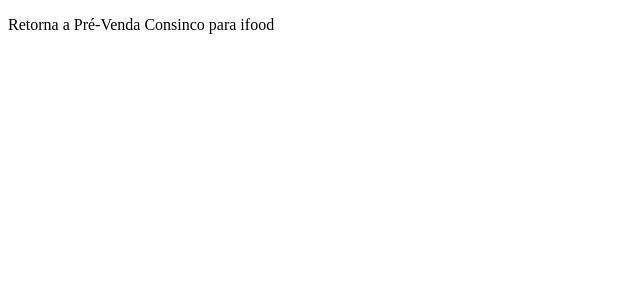
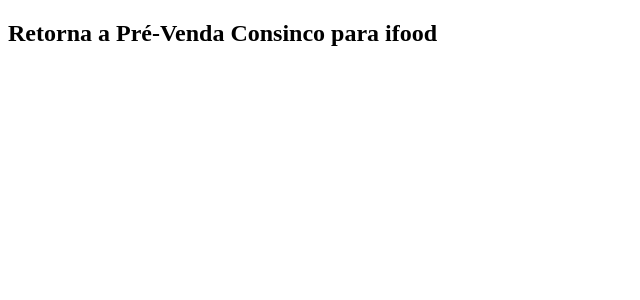
Before and after one commit to jefftotal/newProjectJs-Jeff, a Next.js app: page / in a window 1280 px wide. Shown: the top 300 px of the page, without its empty margins (0-640 px from the left). Built offline with nearby package versions, Linux system fonts and the light colour scheme.

Commit message:
primeira página

```diff
--- a/pages/index.js
+++ b/pages/index.js
@@ -3,7 +3,7 @@
 function Home(){
     return (
         <div>
-            <p>Retorna a Pré-Venda Consinco para ifood</p>
+            <h2>Retorna a Pré-Venda Consinco para ifood</h2>
         </div>
 
     )
```
